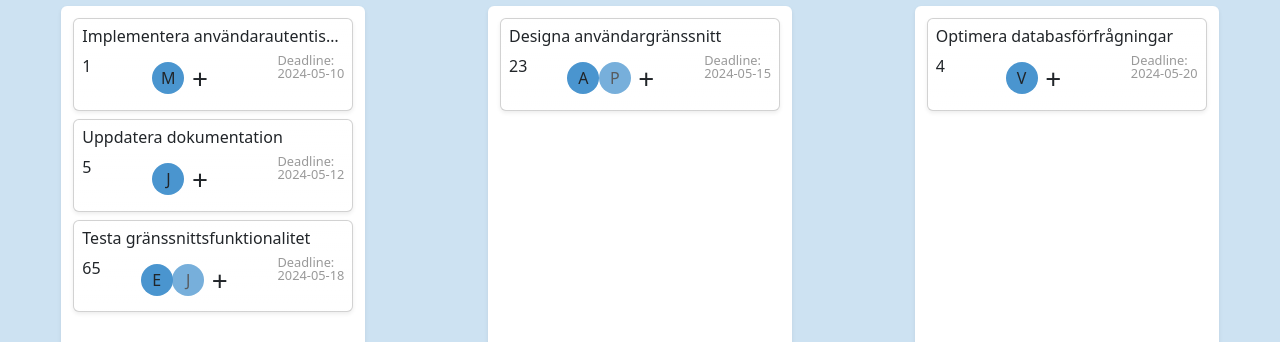
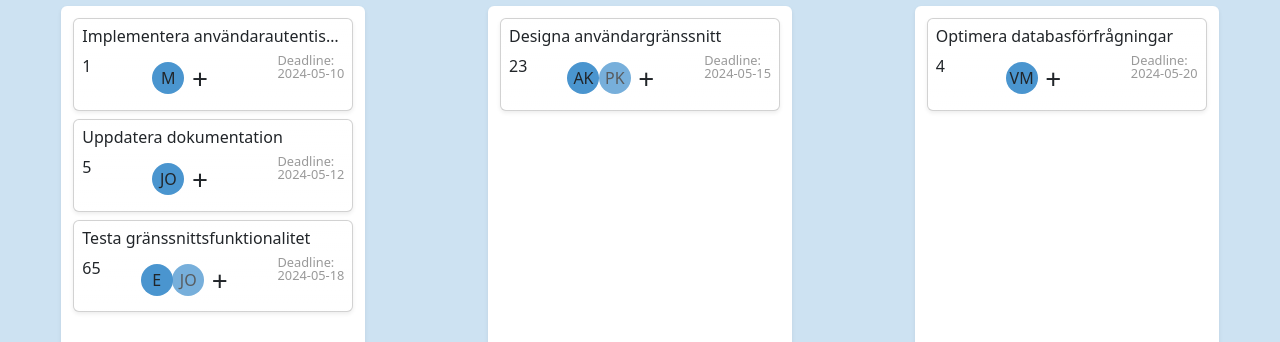
Before and after one commit to Kiwiih/Aurora-Agile, a React (Vite) app: page / in a window 1280 px wide. Shown: the part 226-568 px from the top of the page. Built offline with nearby package versions, Linux system fonts and the light colour scheme.

Commit message:
asssigned users with first and last name if it exist

```diff
--- a/src/components/AssignedUsers.jsx
+++ b/src/components/AssignedUsers.jsx
@@ -69,7 +69,7 @@ const AssignedUsers = ({ taskId }) => {
 {assignedTo.map((person, index) => (
   index < 3 && (
     <div key={index} className={`rounded-circle bg-aurora-secondary opacity-${100 - (index * 25)} circle`}>
-      {assignedTo.length > 0 && <span key={index}>{users.find((u) => u.id === person).name[0]}</span>}
+      {assignedTo.length > 0 && <span key={index}>{users.find((u) => u.id === person).name.split(" ").map(name => name.charAt(0))}</span>}
     </div>
     )
 
```
